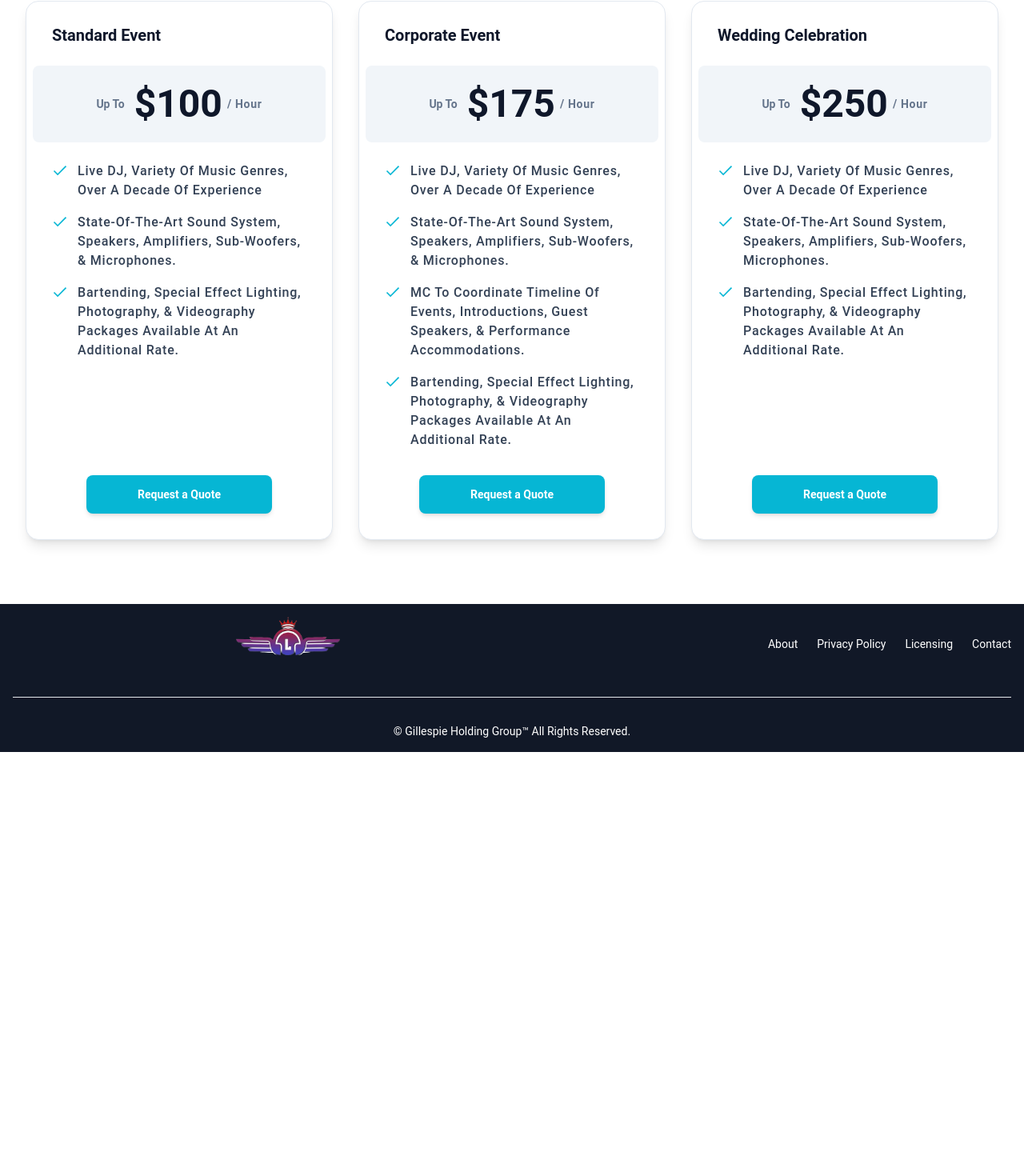
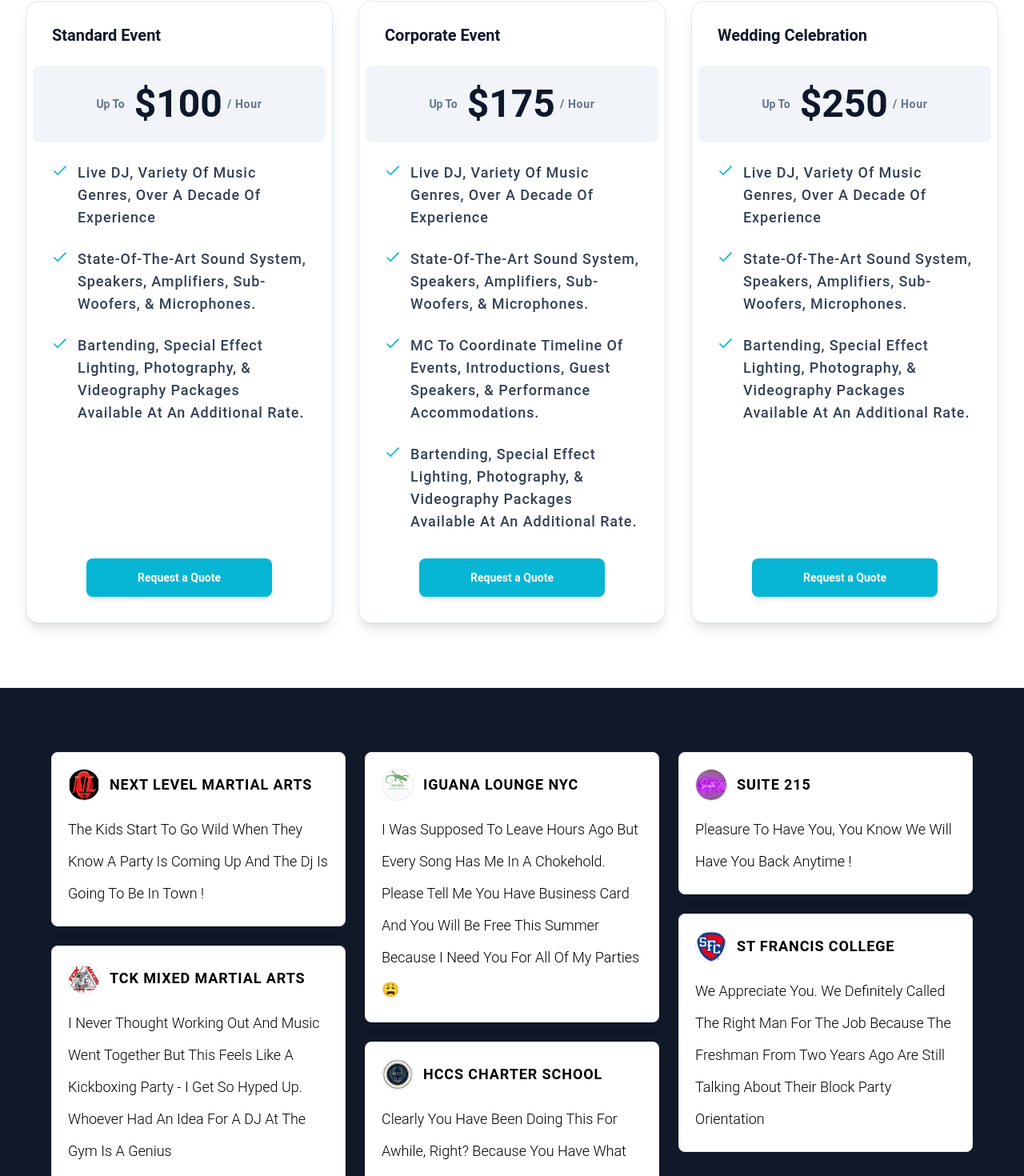
Before and after one commit to lamboprogramming/vercel-launch, a Next.js app in the folder djluchainz/: page /test in a window 1280 px wide. Shown: the part 334-1804 px from the top of the page at 80% size. Before the commit the page ends 1274 px from the top, so only its background shows below. Built offline with nearby package versions, Linux system fonts and the light colour scheme.

Commit message:
more mobile changes

```diff
--- a/djluchainz/components/Heropage.jsx
+++ b/djluchainz/components/Heropage.jsx
@@ -1,7 +1,7 @@
 import Image from 'next/image'
 import Link from 'next/link'
 import bg from '../public/images/bg1.jpeg'
-import twin from '../public/images/twindj.png'
+import img from '../public/images/ludj.jpeg'
 
 import Social from './Social'
 import hall12 from '../public/images/hall12.jpg'
@@ -20,6 +20,7 @@ const Heropage = () => {
     {/* Section 1 */}
     <div>
       <Animate />
+      <Image src={img} alt="/" />
       <Testimonials />
     </div>
 
--- /dev/null
+++ b/djluchainz/components/Imgbanner.jsx
@@ -0,0 +1,13 @@
+import Image from 'next/image'
+import img from '../public/images/ludj.jpeg'
+
+const Imgbanner = () => {
+  return (
+
+    <div className="sm:hidden">
+      <Image src={img} alt="/" className="w-full h-full overflow-hidden " />
+    </div>
+  );
+}
+
+export default Imgbanner;
--- a/djluchainz/components/PricingPlan.jsx
+++ b/djluchainz/components/PricingPlan.jsx
@@ -27,9 +27,9 @@ function PricingPlans() {
 
 
         {/* Features */}
-        <ul className='flex-1 mt-6 space-y-4 '>
+        <ul className='flex-1 mt-6 space-y-6 text-lg '>
           {plan.features.map((feature) => (
-            <li key={feature} className='flex text-sm leading-6 text-slate-700 '>
+            <li key={feature} className='flex text-slate-700 '>
             <svg
               className='w-5 h-5 text-cyan-500 shrink-0'
               xmlns="http://www.w3.org/2000/svg"
@@ -39,7 +39,7 @@ function PricingPlans() {
               fill="currentColor"
               d="M40.6 12.1L17 35.7 7.4 26.1 4.6 29 17 41.3 43.4 14.9z"/></svg>
 
-            <span className="ml-3 text-[16px] tracking-wider font-sans font-[500] capitalize "> {feature}</span>
+            <span className="ml-3  tracking-wider font-sans font-[500] capitalize "> {feature}</span>
            </li>
           ))}
         </ul>
--- a/djluchainz/components/Testimonials.jsx
+++ b/djluchainz/components/Testimonials.jsx
@@ -29,7 +29,7 @@ const Testimonials = () => {
                               </div>
                           </div>
                           <div className="w-full">
-                              <p className="text-xl leading-10">The kids start to go wild when they know a party is coming up and the dj is going to be in town ! </p>
+                              <p className="text-lg leading-10">The kids start to go wild when they know a party is coming up and the dj is going to be in town ! </p>
                           </div>
                       </div>
                     {/* Card */}
@@ -43,7 +43,7 @@ const Testimonials = () => {
                               </div>
                           </div>
                           <div className="w-full">
-                              <p className="text-xl leading-10"> I never thought working out and music went together but this feels like a kickboxing party - I get so hyped up. Whoever had an idea for a DJ at the gym is a genius </p>
+                              <p className="text-lg leading-10"> I never thought working out and music went together but this feels like a kickboxing party - I get so hyped up. Whoever had an idea for a DJ at the gym is a genius </p>
                           </div>
                       </div>
                   </div>
@@ -59,7 +59,7 @@ const Testimonials = () => {
                               </div>
                           </div>
                           <div className="w-full">
-                              <p className="text-xl leading-10"> I was supposed to leave hours ago but every song has me in a chokehold. Please tell me you have business card and you will be free this summer because I need you for all of my parties 😩</p>
+                              <p className="text-lg leading-10"> I was supposed to leave hours ago but every song has me in a chokehold. Please tell me you have business card and you will be free this summer because I need you for all of my parties 😩</p>
                           </div>
                       </div>
                       {/* Card */}
@@ -73,7 +73,7 @@ const Testimonials = () => {
                               </div>
                           </div>
                           <div className="w-full">
-                              <p className="text-xl leading-10 text-black xl ">  Clearly you have been doing this for awhile, right? Because you have what some would call an old soul & a really good ear for music </p>
+                              <p className="text-lg leading-10 text-black xl ">  Clearly you have been doing this for awhile, right? Because you have what some would call an old soul & a really good ear for music </p>
                           </div>
                       </div>
                   </div>
@@ -90,7 +90,7 @@ const Testimonials = () => {
                               </div>
                           </div>
                           <div className="w-full">
-                              <p className="text-xl leading-10">Pleasure to have you, you know we will have you back anytime !</p>
+                              <p className="text-lg leading-10">Pleasure to have you, you know we will have you back anytime !</p>
                           </div>
                       </div>
                     {/* Card */}
@@ -104,7 +104,7 @@ const Testimonials = () => {
                               </div>
                           </div>
                           <div className="w-full">
-                              <p className="text-xl leading-10">We appreciate you. We definitely called the right man for the job because the freshman from two years ago are still talking about their block party orientation </p>
+                              <p className="text-lg leading-10">We appreciate you. We definitely called the right man for the job because the freshman from two years ago are still talking about their block party orientation </p>
                           </div>
                       </div>
                   </div>
--- a/djluchainz/src/pages/index.js
+++ b/djluchainz/src/pages/index.js
@@ -6,6 +6,7 @@ import Link from 'next/link'
 import Navbar from '../../components/Navbar'
 import Heropage from '../../components/Heropage'
 import Banner from '../../components/Banner'
+
 
 
 
--- a/djluchainz/src/pages/test.jsx
+++ b/djluchainz/src/pages/test.jsx
@@ -3,14 +3,19 @@ import Animate from 'components/Animate';
 import Banner from 'components/Banner';
 import Navbar from 'components/Navbar';
 import Footer from 'components/Footer';
+import Imgbanner from 'components/Imgbanner';
+import Testimonials from 'components/Testimonials';
+
 
 
 const test = () => {
   return (
     <div>
     <Navbar/>
-    <Banner />
+   <Banner/>
    <Animate />
+   <Imgbanner />
+   <Testimonials />
     <Footer />
 
     </div>
```
Also changed, not shown: djluchainz/public/images/ludj.jpeg (added).
